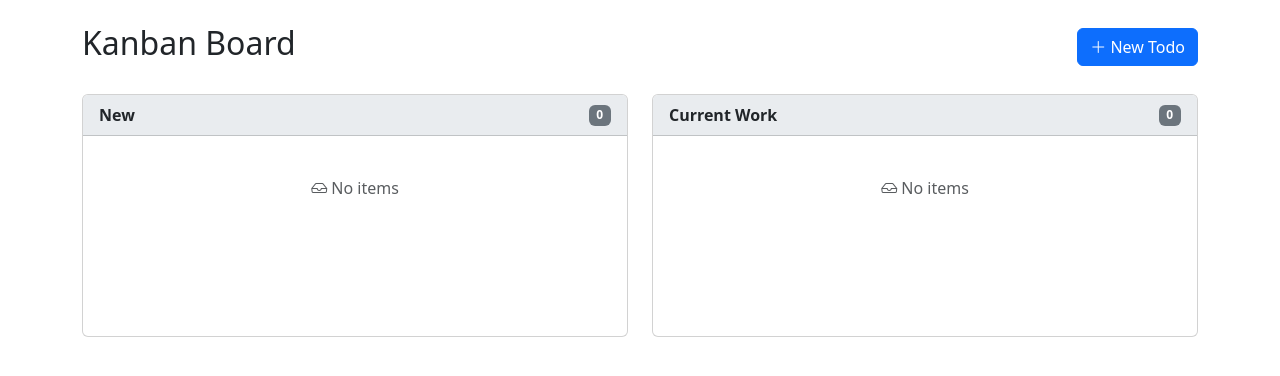
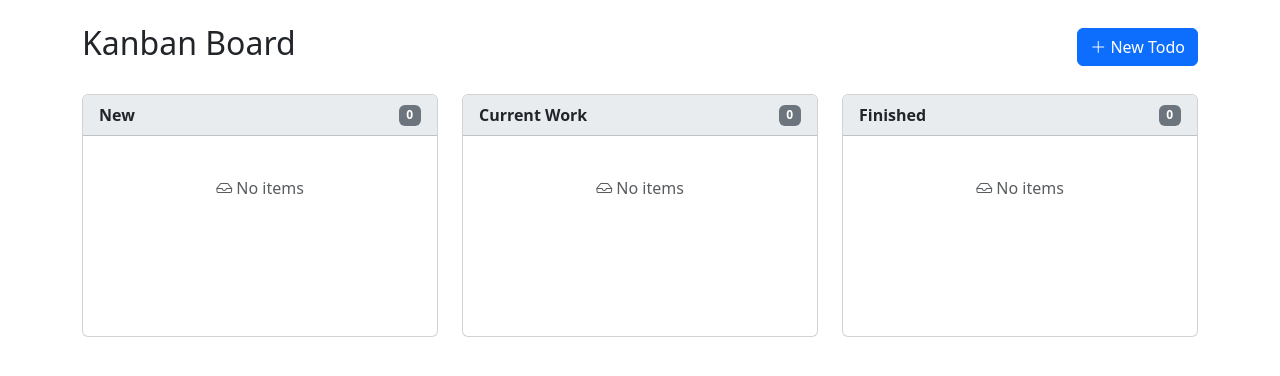
Before and after one commit to cme-research/cme-personal-actionplanner, a Django app: page /kanban/ in a window 1280 px wide. Shown: the part 57-433 px from the top of the page. Run offline with Django 5.2, Linux system fonts and the light colour scheme; the visitor is signed in with stand-in values (Sample User, id 1); data that the repository does not hold is empty.

Commit message:
Add Done column to kanban board with last 10 finished items
Three-column layout (New, Current Work, Done). Done column shows the
10 most recently finished tasks with check icon, slightly faded, and
no action buttons.

Co-Authored-By: Claude Opus 4.6 (1M context) <noreply@anthropic.com>

```diff
--- a/todos/templates/todos/kanban.html
+++ b/todos/templates/todos/kanban.html
@@ -12,7 +12,7 @@
 
 <div class="row g-4">
     {% for state, items in columns.items %}
-    <div class="col-md-6">
+    <div class="col-md-4">
         <div class="card">
             <div class="card-header bg-body-secondary d-flex justify-content-between align-items-center">
                 <strong>{{ state.label }}</strong>
@@ -20,12 +20,12 @@
             </div>
             <div class="card-body kanban-column" style="min-height: 200px;">
                 {% for item in items %}
-                <div class="card mb-2 kanban-card">
+                <div class="card mb-2 kanban-card {% if state.value == 'finished' %}opacity-75{% endif %}">
                     <div class="card-body py-2 px-3">
                         <div class="d-flex justify-content-between align-items-start">
                             <div>
-                                <a href="{% url 'todos:todo_detail' pk=item.pk %}" class="text-decoration-none fw-semibold">
-                                    {{ item.name }}
+                                <a href="{% url 'todos:todo_detail' pk=item.pk %}" class="text-decoration-none fw-semibold {% if state.value == 'finished' %}text-muted{% endif %}">
+                                    {% if state.value == "finished" %}<i class="bi bi-check-circle text-success"></i> {% endif %}{{ item.name }}
                                 </a>
                                 <div class="d-flex flex-wrap gap-1 mt-1">
                                     {% if item.topic %}
@@ -34,6 +34,7 @@
                                     <span class="badge priority-{{ item.priority }}" style="font-size: 0.7em;">{{ item.get_priority_display }}</span>
                                 </div>
                             </div>
+                            {% if state.value != "finished" %}
                             <div>
                                 <form method="post" action="{% url 'todos:todo_change_state' pk=item.pk %}" class="d-inline">
                                     {% csrf_token %}
@@ -49,6 +50,7 @@
                                     {% endif %}
                                 </form>
                             </div>
+                            {% endif %}
                         </div>
                         {% if item.due_date %}
                         <small class="{% if item.is_overdue %}text-danger{% elif item.is_due_today %}text-warning{% else %}text-muted{% endif %} mt-1 d-block">
--- a/todos/views.py
+++ b/todos/views.py
@@ -270,12 +270,17 @@ def todo_reorder(request):
 
 
 def kanban_board(request):
-    items = TodoItem.objects.filter(owner=request.user).exclude(
+    active = TodoItem.objects.filter(owner=request.user).exclude(
         state__in=[TodoItem.State.FINISHED, TodoItem.State.WONT_DO]
     )
+    done = (
+        TodoItem.objects.filter(owner=request.user, state=TodoItem.State.FINISHED)
+        .order_by("-updated_at")[:10]
+    )
     columns = {
-        TodoItem.State.NEW: items.filter(state=TodoItem.State.NEW),
-        TodoItem.State.CURRENT_WORK: items.filter(state=TodoItem.State.CURRENT_WORK),
+        TodoItem.State.NEW: active.filter(state=TodoItem.State.NEW),
+        TodoItem.State.CURRENT_WORK: active.filter(state=TodoItem.State.CURRENT_WORK),
+        TodoItem.State.FINISHED: done,
     }
     return render(request, "todos/kanban.html", {"columns": columns})
 
```
